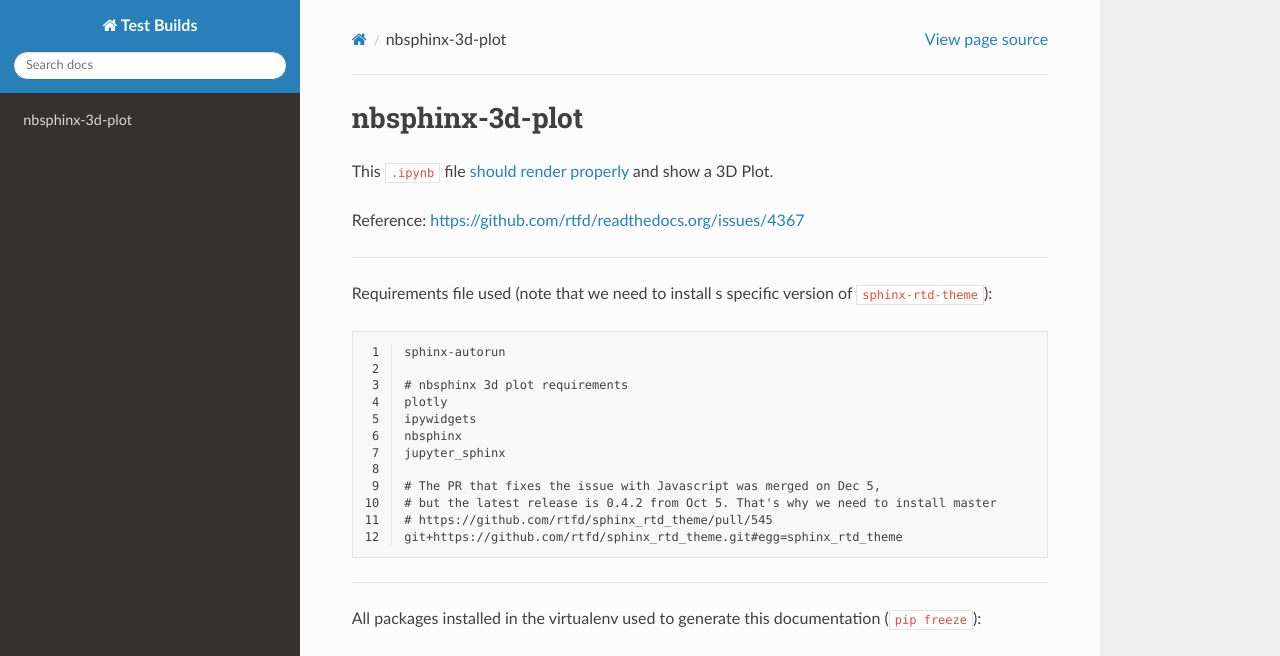
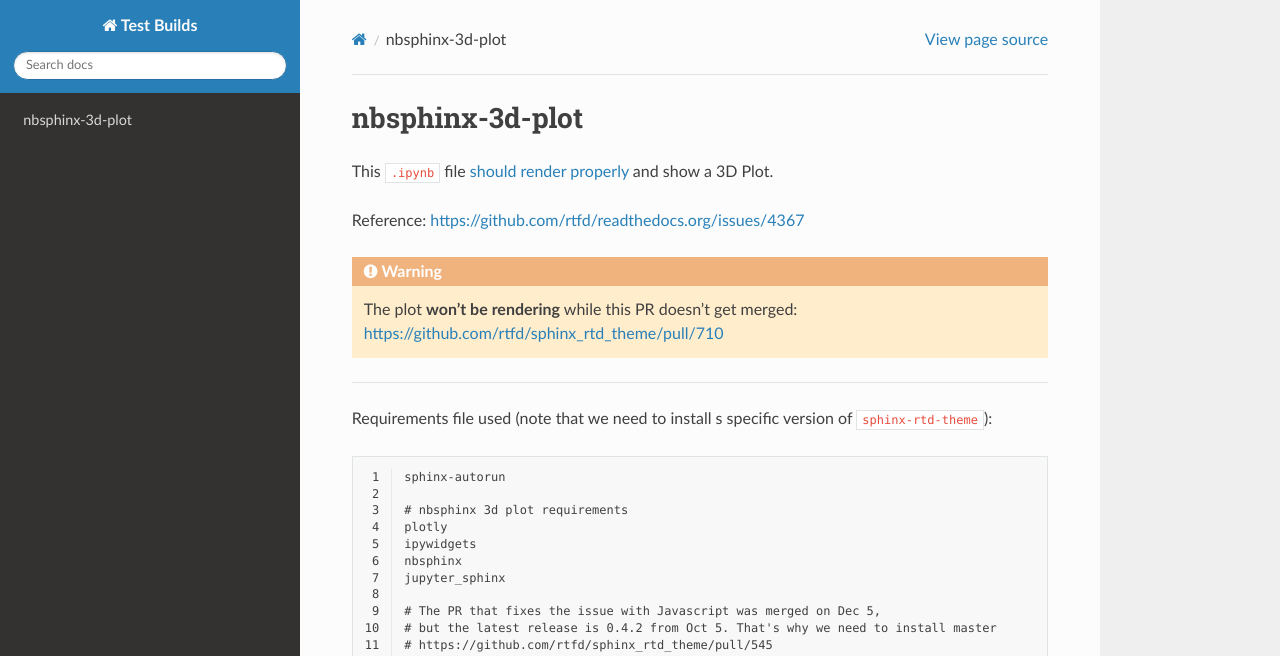
Before and after one commit to readthedocs/test-builds, a Sphinx documentation site: the page built from docs/index.rst, in a window 1280 px wide and 1357 px high. Shown: the top 656 px of the window. Built offline with Sphinx 7.4.7 and the Read the Docs theme 2.0.0, drawn with Linux system fonts in a browser that asks for light colours; grey boxes are pictures that could not be loaded.

Commit message:
Warning about the version of the theme

```diff
--- a/docs/index.rst
+++ b/docs/index.rst
@@ -5,6 +5,10 @@
 
 
 Reference: https://github.com/rtfd/readthedocs.org/issues/4367
+
+.. warning::
+
+   The plot **won't be rendering** while this PR doesn't get merged: https://github.com/rtfd/sphinx_rtd_theme/pull/710
 
 ----
 
```
